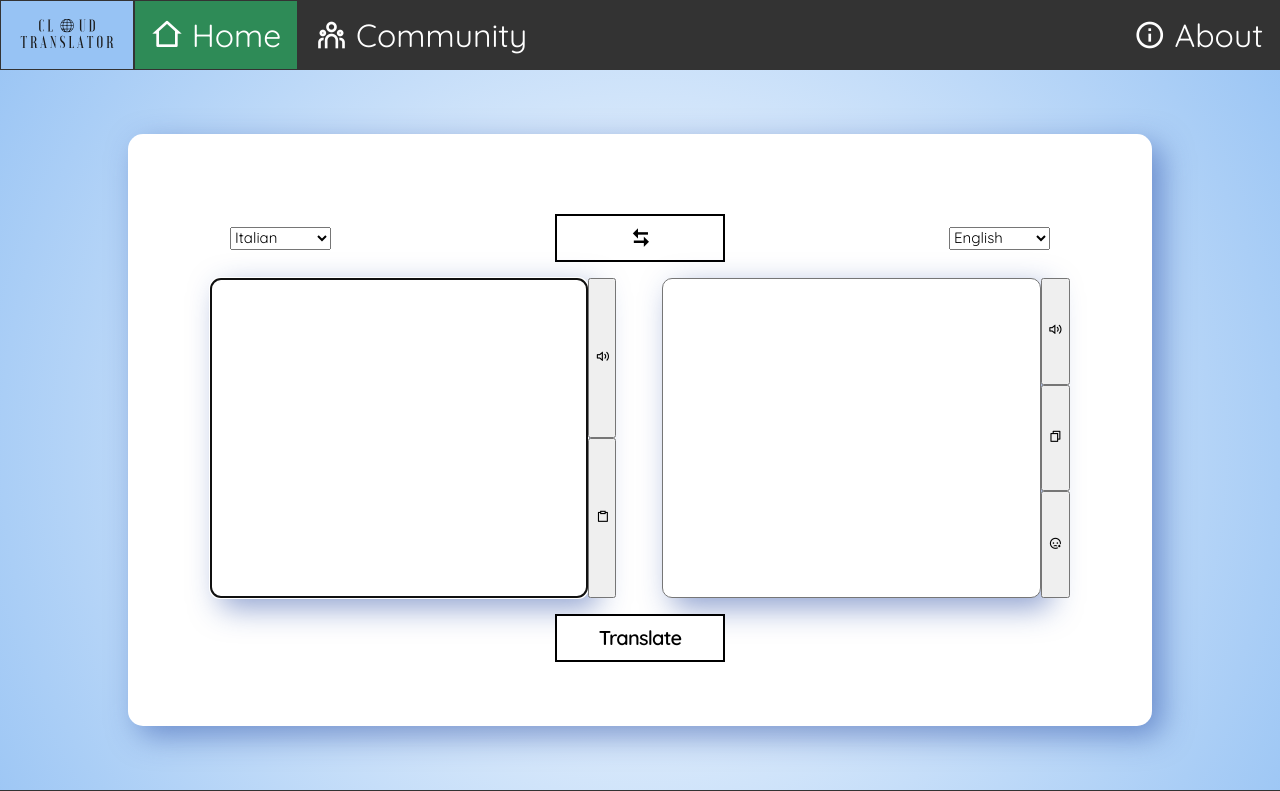
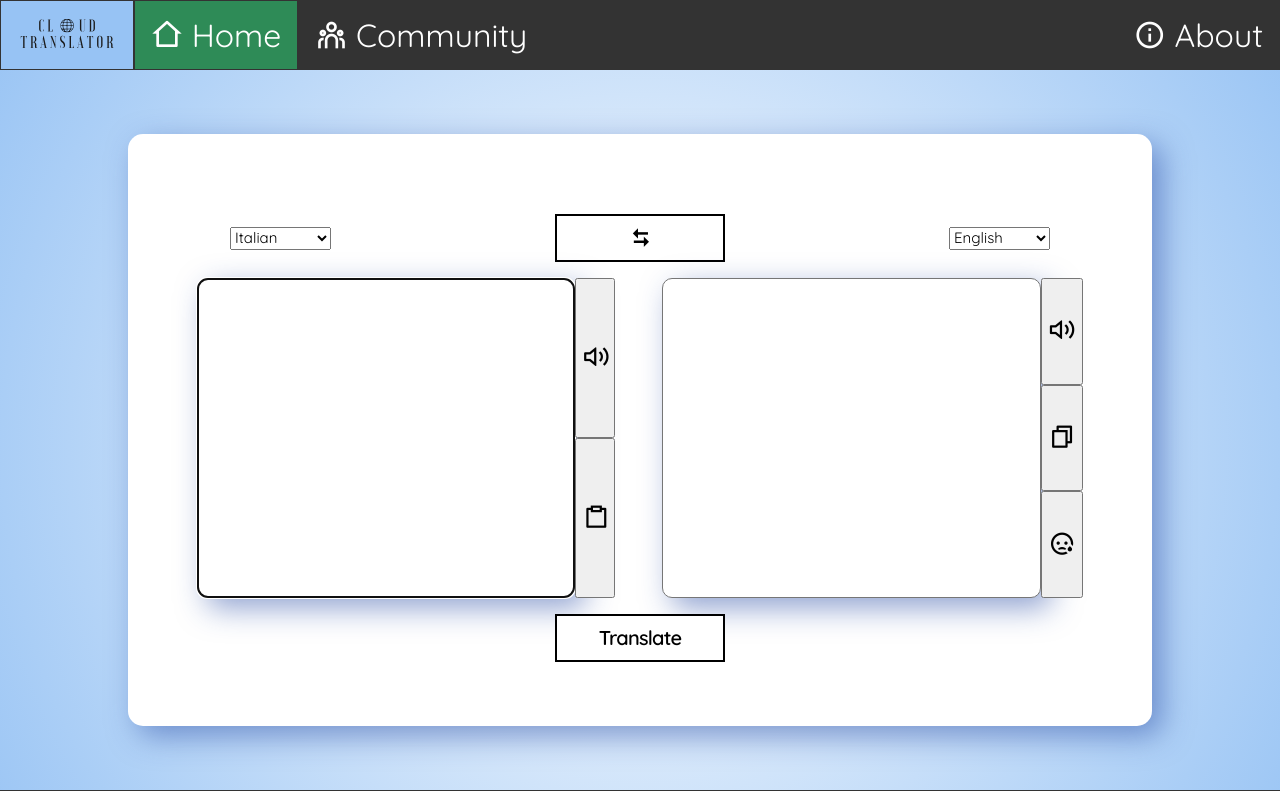
Before and after one commit to aiman-al-masoud/translator-cloud-project, a Flask app: page / in a window 1280 px wide. Shown: the top 791 px of the page. Run offline with Flask 2, Linux system fonts and the light colour scheme; some libraries are stand-ins or nearby versions.

Commit message:
Icon update

```diff
--- a/src/static/css/index.css
+++ b/src/static/css/index.css
@@ -108,6 +108,10 @@ ul.topnav li.right {float: right;}
   margin-right: 5%;
 }
 
+.button-icon {
+  font-size: 200%;
+}
+
 #to_text {
   margin-left: 5%;
 }
--- a/src/templates/index.html
+++ b/src/templates/index.html
@@ -92,15 +92,15 @@
     <p class="textareas_line">
       <textarea id="from_text" name="from_text"></textarea>
       <span class="vertical_buttons">
-        <button id="button_speak_from" class="speaker"><i class="ri-volume-up-line"></i></button>
-        <button id="button_paste_from"><i class="ri-clipboard-line"></i></button>
+        <button id="button_speak_from" class="speaker"><i class="ri-volume-up-line button-icon"></i></button>
+        <button id="button_paste_from"><i class="ri-clipboard-line button-icon"></i></button>
       </span>
 
       <textarea readonly id="to_text" class="to_text" name="to_text"></textarea><br>
       <span class="vertical_buttons">
-        <button id="button_speak_to" class="speaker"><i class="ri-volume-up-line"></i></button>
-        <button id="button_copy_to"><i class="ri-file-copy-line"></i></button>
-        <button id="button_query_to_db"><i class="ri-emotion-sad-line"></i></button>
+        <button id="button_speak_to" class="speaker"><i class="ri-volume-up-line button-icon"></i></button>
+        <button id="button_copy_to"><i class="ri-file-copy-line button-icon"></i></button>
+        <button id="button_query_to_db"><i class="ri-emotion-sad-line button-icon"></i></button>
       </span>
     </p>
     <input type="button" id="translate" class="button" name="translate" value="Translate">
```
